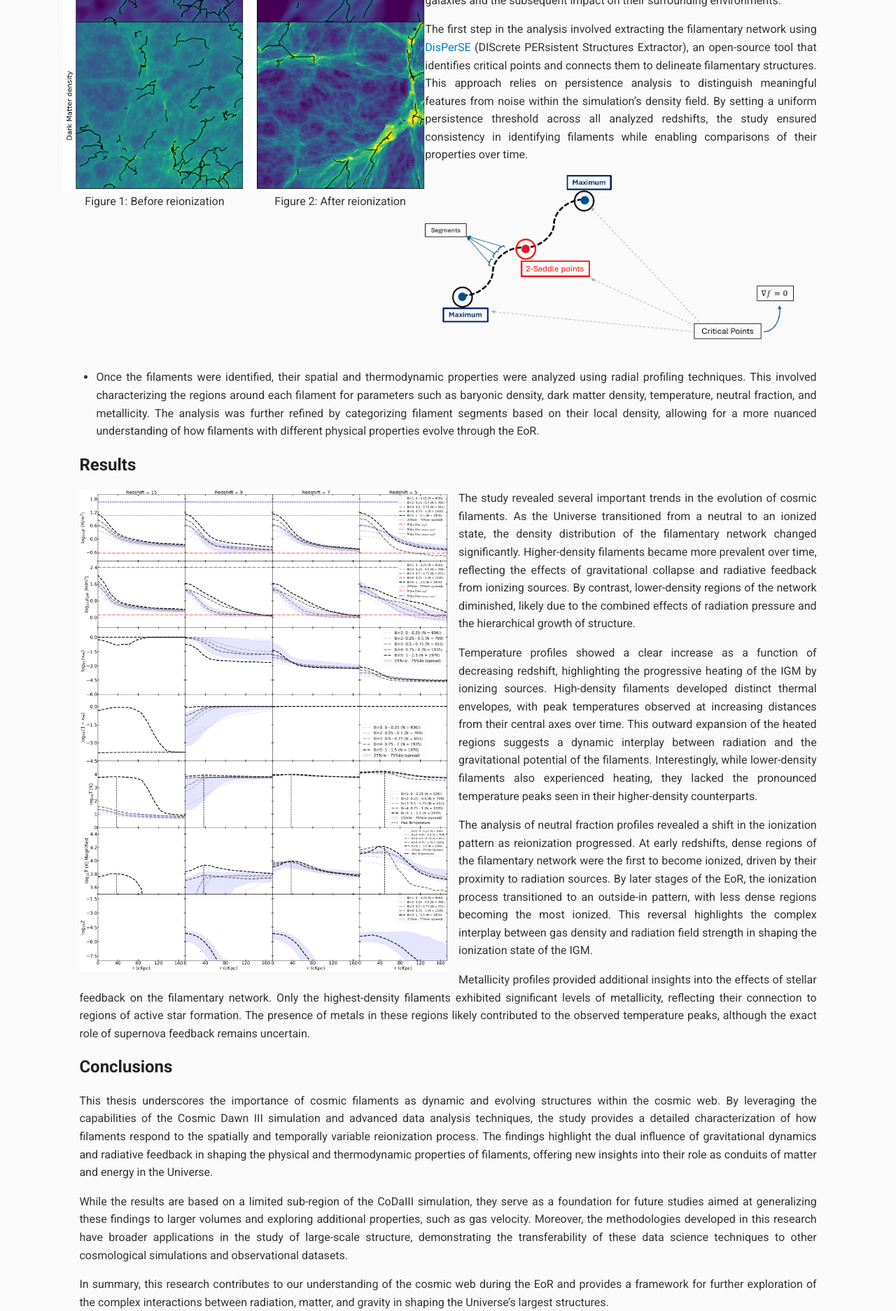
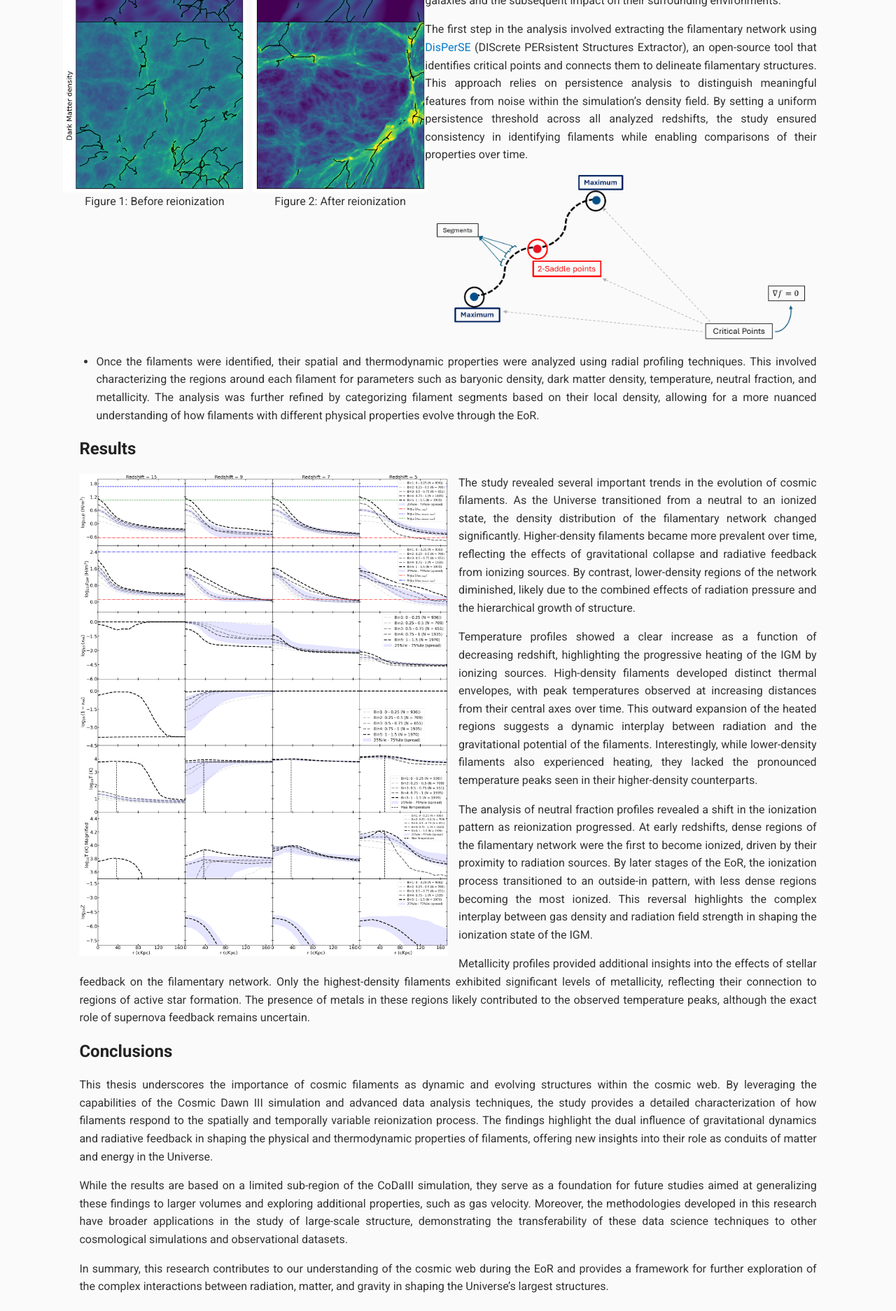
Before and after one commit to vishrut-b/Master-Thesis, a Jekyll site: the page built from index.md, in a window 1280 px wide. Shown: the part 1296-3169 px from the top of the page at 70% size. Built offline with Jekyll 4.4.1, drawn with Linux system fonts in a browser that asks for light colours; our own code applies the rules of GitHub Pages for plain Markdown files.

Commit message:
Update index.md

```diff
--- a/index.md
+++ b/index.md
@@ -78,7 +78,7 @@ properties over time.
 </div>
 -->
 
-<img src="assets/css/Cartoon2.png" alt="Elbow Method Graph" style="width:50%; float:center; margin:0 15px 15px 0;">
+<img src="assets/css/Cartoon2.png" alt="Elbow Method Graph" style="display: block; margin: auto; width: 50%;">
 
 - Once the filaments were identified, their spatial and thermodynamic properties were analyzed using radial profiling techniques. This involved characterizing the regions around each filament for parameters such as baryonic density, dark matter density, temperature, neutral fraction, and metallicity. The analysis was further refined by categorizing filament segments based on their local density, allowing for a more nuanced understanding of how filaments with different physical properties evolve through the EoR.
 
```
